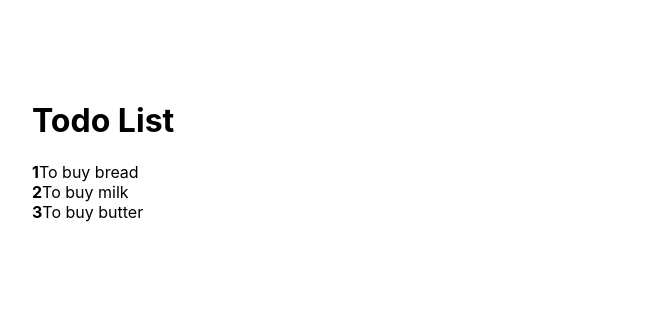
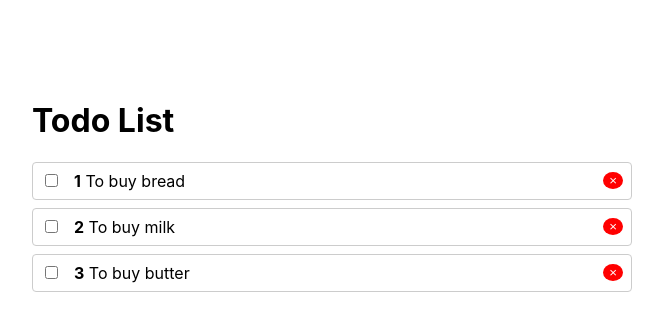
Before and after one commit to AlekzandrM/todo_list-hooks-context-lazy, a React (Create React App) app: page / in a window 1280 px wide. Shown: the top 330 px of the page, without its empty margins (308-971 px from the left). Built offline with nearby package versions, Linux system fonts and the light colour scheme.

Commit message:
marked out the structure of TodoItem and add css

```diff
--- a/src/Todo/TodoItem.js
+++ b/src/Todo/TodoItem.js
@@ -1,11 +1,18 @@
 import React from "react";
 import PropTypes from "prop-types";
+import "./todo.css";
 
 function TodoItem({ todo, index }) {
   return (
-    <li>
-      <strong>{index + 1}</strong>
-      {todo.title}
+    <li className="li">
+      <span>
+        <input type="checkbox" style={{ marginRight: "1rem" }} />
+        <strong>{index + 1}</strong>
+        &nbsp;
+        {todo.title}
+      </span>
+
+      <button className="rm">&times;</button>
     </li>
   );
 }
--- /dev/null
+++ b/src/Todo/todo.css
@@ -0,0 +1,16 @@
+.li {
+    display: flex;
+    justify-content: space-between;
+    align-items: center;
+    padding: .5rem;
+    border: 1px solid #ccc;
+    border-radius: 4px;
+    margin-bottom: .5rem;
+}
+
+.rm {
+    border-radius: 50%;
+    background-color: red;
+    color: white;
+    border: none;
+}
```
